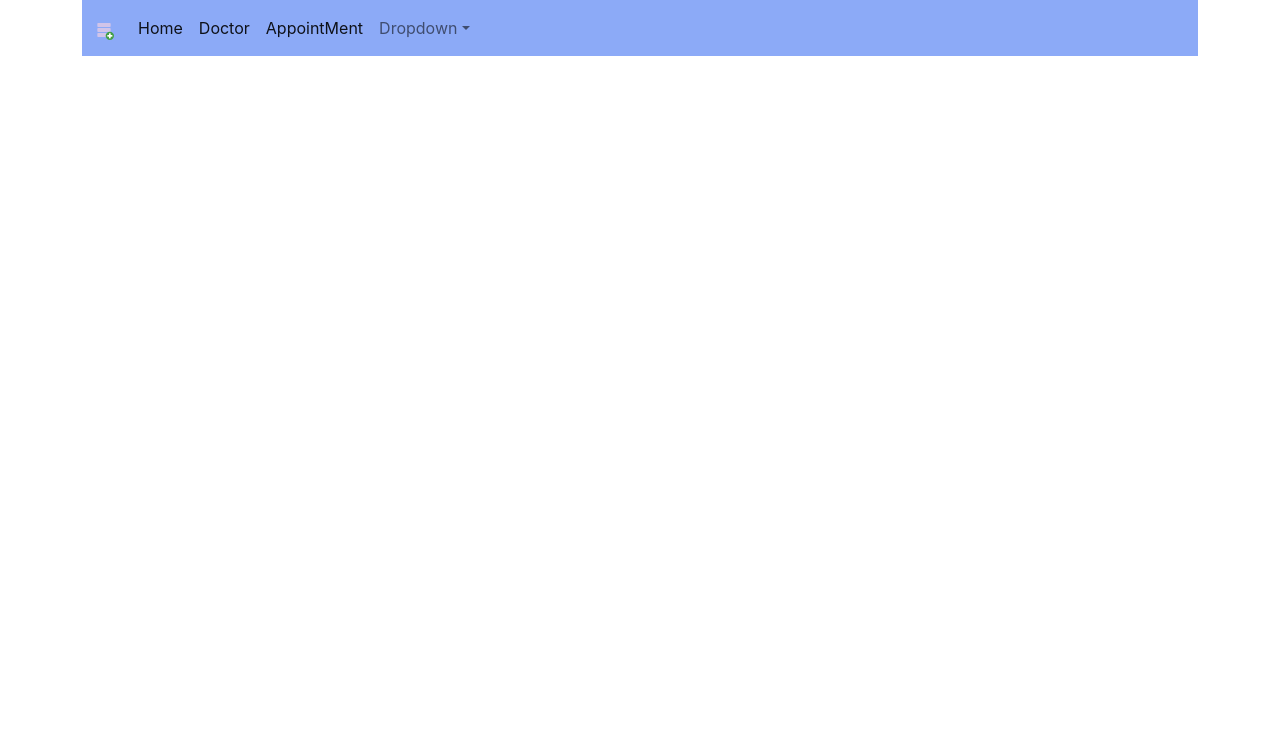
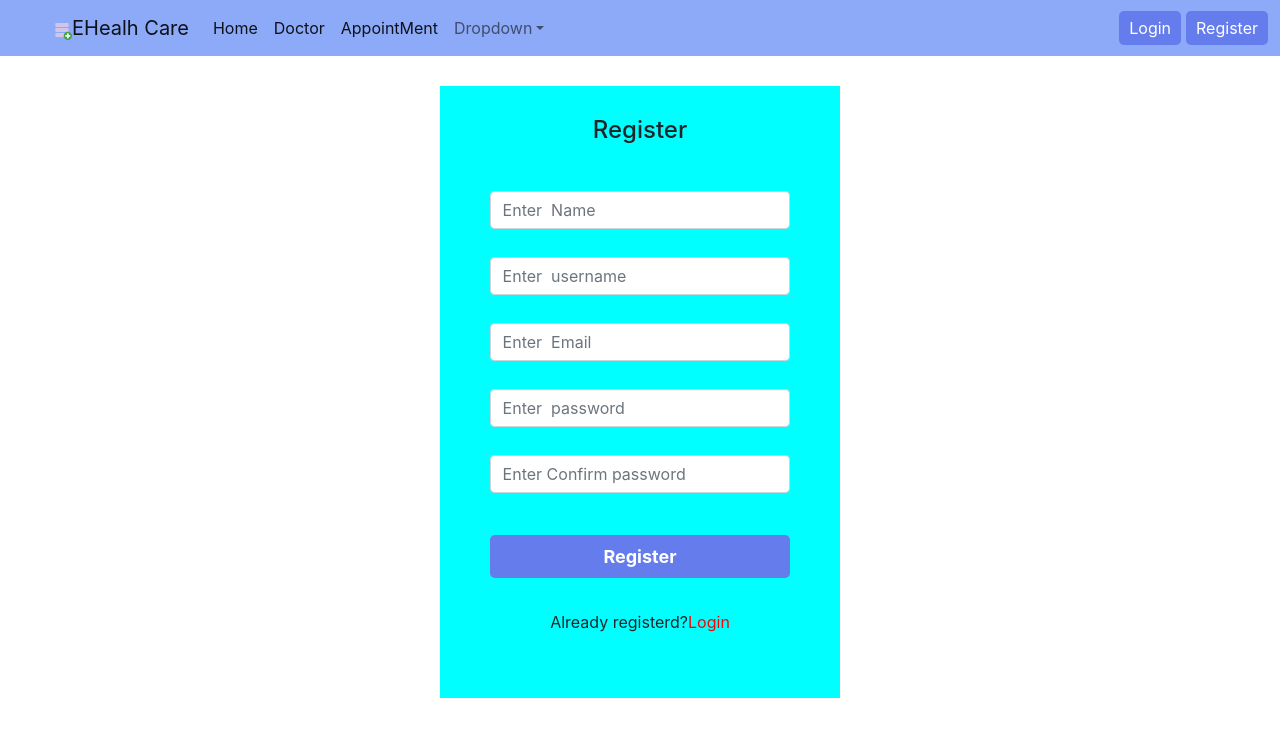
Before and after one commit to Salemah/APWT-PROJECT-FRONTEND, a React (Create React App) app: page /Register in a window 1280 px wide. Shown: the top 736 px of the page. Built offline with nearby package versions, Linux system fonts and the light colour scheme.

Commit message:
register login page added

```diff
--- a/src/App.js
+++ b/src/App.js
@@ -5,6 +5,8 @@ import { Switch } from 'react-router-dom';
 import { Route } from 'react-router-dom';
 import Header from './Shared/Header';
 import Home from './Pages/Home/Home/Home';
+import Login from './Pages/Login/Login';
+import Register from './Pages/Register/Register';
 
 
 function App() {
@@ -19,6 +21,12 @@ function App() {
        <Route path="/home">
          <Home></Home>
        </Route>
+       <Route path="/login">
+         <Login></Login>
+       </Route>
+       <Route path="/Register">
+         <Register></Register>
+       </Route>
      </Switch>
 
 
--- /dev/null
+++ b/src/Pages/Home/Banner/Banner.css
@@ -0,0 +1,8 @@
+.bannrimg{
+    display: block;
+    width: 100%;
+    height: 500px;
+}
+.indcatorrr{
+    color: black;
+}
--- a/src/Pages/Home/Banner/Banner.js
+++ b/src/Pages/Home/Banner/Banner.js
@@ -1,41 +1,42 @@
 import React from 'react';
 import img1 from './../../../images/about-bg.jpg'
+import './Banner.css';
 const Banner = () => {
   return (
-        <div className='container'>
+    <div className=''>
 
       <div id="carouselExampleCaptions" class="carousel slide" data-bs-ride="carousel">
-  <div class="carousel-indicators">
-    <button type="button" data-bs-target="#carouselExampleCaptions" data-bs-slide-to="0" class="active" aria-current="true" aria-label="Slide 1"></button>
+        <div class="carousel-indicators ">
+          <button style={{color:'black'}} type="button" data-bs-target="#carouselExampleCaptions" data-bs-slide-to="0" class="active " aria-current="true" aria-label="Slide 1"></button>
           <button type="button" data-bs-target="#carouselExampleCaptions" data-bs-slide-to="1" aria-label="Slide 2"></button>
           <button type="button" data-bs-target="#carouselExampleCaptions" data-bs-slide-to="2" aria-label="Slide 3"></button>
         </div>
         <div class="carousel-inner " >
           <div class="carousel-item active">
-      <img src={img1}  class="d-block w-100" style={{height:"500px"}} alt="..."/>
+            <img src={img1} class=" bannrimg" alt="..." />
             <div class="carousel-caption d-none d-md-block">
               <h5>First slide label</h5>
               <p>Some representative placeholder content for the first slide.</p>
             </div>
           </div>
           <div class="carousel-item">
-      <img src={img1}  class="d-block w-100" alt="..."/>
+            <img src={img1} class="bannrimg" alt="..." />
             <div class="carousel-caption d-none d-md-block">
               <h5>Second slide label</h5>
               <p>Some representative placeholder content for the second slide.</p>
             </div>
           </div>
           <div class="carousel-item">
-      <img src={img1} class="d-block w-100" alt="..."/>
+            <img src={img1} class="bannrimg" alt="..." />
             <div class="carousel-caption d-none d-md-block">
               <h5>Third slide label</h5>
               <p>Some representative placeholder content for the third slide.</p>
             </div>
           </div>
         </div>
-  <button class="carousel-control-prev" type="button" data-bs-target="#carouselExampleCaptions" data-bs-slide="prev">
-    <span class="carousel-control-prev-icon" aria-hidden="true"></span>
-    <span class="visually-hidden">Previous</span>
+        <button class="carousel-control-prev"  type="button" data-bs-target="#carouselExampleCaptions" data-bs-slide="prev">
+          <span class="carousel-control-prev-icon"  ></span>
+          <span class="visually-hidden" >Previous</span>
         </button>
         <button class="carousel-control-next" type="button" data-bs-target="#carouselExampleCaptions" data-bs-slide="next">
           <span class="carousel-control-next-icon" aria-hidden="true"></span>
--- /dev/null
+++ b/src/Pages/Login/Login.js
@@ -0,0 +1,45 @@
+import React, { useState } from 'react';
+import { Link } from 'react-router-dom';
+import './login.css';
+
+const Login = () => {
+    const [loginData, setLoginData] = useState({});
+    return (
+        <div className='login-form'>
+            <div className="container login-form">
+                <div class="row align-items-center login-col">
+
+                    <div class="col ">
+                        <div className="top-header">
+                        <h4>Login</h4>
+                        </div>
+                        <form >
+                            <div class="mb-3">
+                                <input type="email"
+                                name='email'
+                                placeholder='Enter Your Email'
+                                class="form-control  "
+                                id='form-input1'/>
+
+                            </div>
+                            <div class="mb-3">
+                                <input type="password"
+                                name='password'
+                                placeholder='Enter Your password'
+                                 class="form-control "
+                                 id='form-input2' />
+                            </div>
+                            <button type="submit" class="btn btn-primary login-submit-button">Login</button>
+                        </form>
+                        <div className="not-registersection">
+                        <p>Not registerd?<Link style={{textDecoration:'none',color:'red'}} to='/register'>Create an account</Link></p>
+                        </div>
+                    </div>
+
+                </div>
+            </div>
+        </div>
+    );
+};
+
+export default Login;
--- /dev/null
+++ b/src/Pages/Login/login.css
@@ -0,0 +1,46 @@
+.login-form{
+    margin-top: 30px;
+}
+.login-col{
+    background-color: aqua;
+    width: 400px;
+    margin: auto;
+    padding-top: 30px;
+    padding-bottom: 30px;
+}
+.top-header{
+    padding-bottom: 10px;
+
+}
+.login-submit-button{
+    background-color: rgb(101, 124, 237);
+    color: white;
+    border: none;
+    width: 80%;
+    font-size: 18px;
+    font-weight: bold;
+    border-radius: 5px;
+    padding: 8px 10px;
+    margin: 14px 0;
+}
+.login-submit-button:hover{
+    background-color: rgb(24, 59, 234);
+
+}
+#form-input1{
+    width: 80%;
+    margin-left: auto;
+    margin-right: auto;
+    margin-top: 28px ;
+    margin-bottom: 28px;
+}
+#form-input2{
+    width: 80%;
+    margin-left: auto;
+    margin-right: auto;
+    margin-top: 28px ;
+    margin-bottom: 28px;
+}
+.not-registersection{
+    padding: 18px 0;
+}
--- /dev/null
+++ b/src/Pages/Register/Register.js
@@ -0,0 +1,66 @@
+import React from 'react';
+import { Link } from 'react-router-dom';
+import './../Login/login.css';
+const Register = () => {
+    return (
+        <div className='login-form'>
+            <div className="container login-form">
+                <div class="row align-items-center login-col">
+
+                    <div class="col ">
+                        <div className="top-header">
+                        <h4>Register</h4>
+                        </div>
+                        <form >
+                            <div class="mb-3">
+                                <input type="text"
+                                name='name'
+                                placeholder='Enter  Name'
+                                class="form-control  "
+                                id='form-input1'/>
+
+                            </div>
+                            <div class="mb-3">
+                                <input type="text"
+                                name='uname'
+                                placeholder='Enter  username'
+                                class="form-control  "
+                                id='form-input1'/>
+
+                            </div>
+                            <div class="mb-3">
+                                <input type="email"
+                                name='email'
+                                placeholder='Enter  Email'
+                                class="form-control  "
+                                id='form-input1'/>
+
+                            </div>
+                            <div class="mb-3">
+                                <input type="password"
+                                name='password'
+                                placeholder='Enter  password'
+                                 class="form-control "
+                                 id='form-input2' />
+                            </div>
+                            <div class="mb-3">
+                                <input type="password"
+                                name='cpassword'
+                                placeholder='Enter Confirm password'
+                                 class="form-control "
+                                 id='form-input2' />
+                            </div>
+                            <button type="submit" class="btn btn-primary login-submit-button">Register</button>
+                        </form>
+                        <div className="not-registersection">
+                        <p>Already registerd?<Link style={{textDecoration:'none',color:'red'}} to='/login'>Login</Link></p>
+                        </div>
+                    </div>
+
+                </div>
+            </div>
+        </div>
+    );
+};
+
+export default Register;
--- a/src/Shared/Header.css
+++ b/src/Shared/Header.css
@@ -1,3 +1,14 @@
 .headr{
     background-color:  #8CAAF7 ;
+    padding-left: 40px;
 }
+.buttonlogin{
+    background-color: rgb(101, 124, 237);
+    color: white;
+    border: none;
+    border-radius: 5px;
+    padding: 5px 10px;
+}
+#login-button{
+    margin-right: 5px;
+}
--- a/src/Shared/Header.js
+++ b/src/Shared/Header.js
@@ -1,19 +1,20 @@
 import React from 'react';
 import { FcAddDatabase } from "react-icons/fc";
+import { Link } from 'react-router-dom';
 import './Header.css';
 const Header = () => {
     return (
-        <div className="container ">
+        <div className=" ">
             <nav class="navbar navbar-expand-lg navbar-light  headr">
                 <div class="container-fluid">
-                    <a class="navbar-brand" href="#"><FcAddDatabase/></a>
+                    <a class="navbar-brand" href="#"><FcAddDatabase />EHealh Care</a>
                     <button class="navbar-toggler" type="button" data-bs-toggle="collapse" data-bs-target="#navbarNav" aria-controls="navbarNav" aria-expanded="false" aria-label="Toggle navigation">
                         <span class="navbar-toggler-icon"></span>
                     </button>
                     <div class="collapse navbar-collapse" id="navbarNav">
-                        <ul class="navbar-nav">
+                        <ul class="navbar-nav me-auto">
                             <li class="nav-item">
-                                <a class="nav-link active"  href="#">Home</a>
+                                <Link class="nav-link active" to="/">Home</Link>
                             </li>
                             <li class="nav-item">
                                 <a class="nav-link active" href="#">Doctor</a>
@@ -33,7 +34,13 @@ const Header = () => {
                                 </ul>
                             </li>
                         </ul>
+                        <div  >
+                            <button id='login-button' className='buttonlogin'><Link to='/login' style={{textDecoration:'none',color:'white'}}    >Login</Link></button>
+                            <button className='buttonlogin'><Link to='/register' style={{textDecoration:'none',color:'white'}}    >Register</Link></button>
+                        </div>
                     </div>
+
+
                 </div>
             </nav>
         </div>
```
Lines whose indentation alone changed are shown as unchanged.
